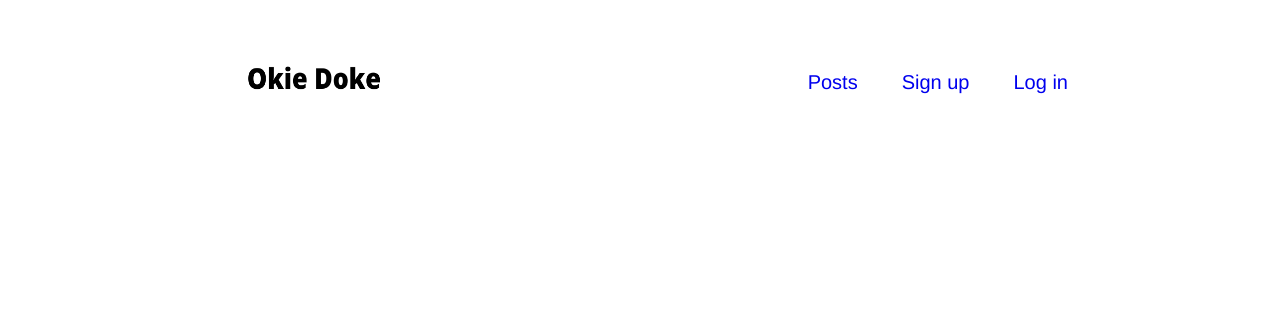
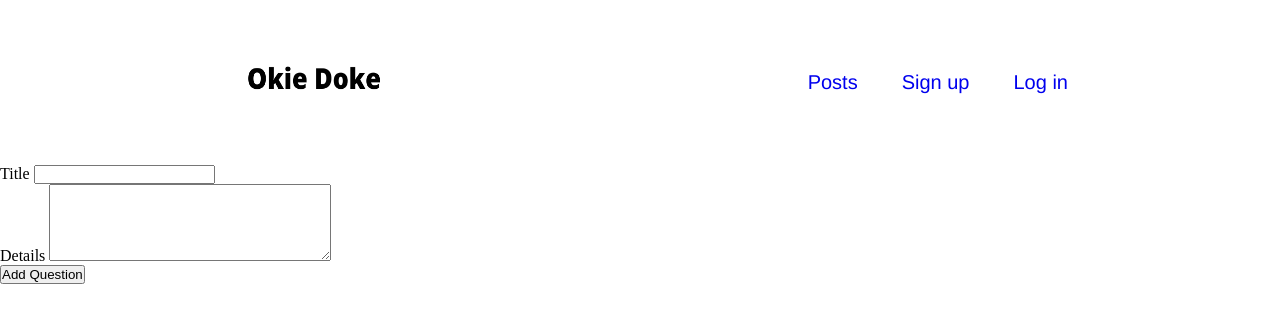
Before and after one commit to nboakye0/Group23_ITSC3155, a Flask app: template templates/new.html in a window 1280 px wide. Shown: the top 323 px of the page. Run offline with Flask 2, Linux system fonts and the light colour scheme; the template is opened without the code that fills it, so the values that code supplies are empty.

Commit message:
Added database and made form for new question and added some routes

```diff
--- a/app.py
+++ b/app.py
@@ -4,8 +4,24 @@
 import os
 from flask import Flask  # Flask is the web app that we will customize
 from flask import render_template  # render_template class to render HTML
+from flask import request
+from database import db
+from flask import redirect, url_for  # to redirect and use 'url_for' function
+from models import User as User
+from models import Question as Question
+from models import Answer as Answer
 
 app = Flask(__name__)
+# configure database
+app.config['SQLALCHEMY_DATABASE_URI'] = 'sqlite:///group23.db'
+app.config['SQLALCHEMY_TRACK_MODIFICATIONS']= False
+
+#  Bind SQLAlchemy db object to this Flask app
+db.init_app(app)
+
+# Setup models
+with app.app_context():
+    db.create_all()   # run under the app context
 
 @app.route("/")
 @app.route("/index")
@@ -14,4 +30,28 @@ def index():
 
 @app.route("/questions")
 def get_questions():
-    return render_template('questions.html')
+    my_questions = db.session.query(Question).all()
+
+    return render_template('questions.html', notes=my_questions)
+
+@app.route('/questions/new', methods=['GET', 'POST'])
+def new_question():
+    # check request method
+    if request.method == 'POST':
+        # get data needed
+        title = request.form['title']
+        details = request.form['details']
+        # date
+        from datetime import date
+        today = date.today()
+        today = today.strftime("%m-%d-%Y")
+        upvote = 0
+        downvote = 0
+        PIN = 0
+        new_record = Question(title, details, today, upvote, downvote, PIN)
+        db.session.add(new_record)
+        db.session.commit()
+
+        return redirect(url_for('get_notes'))
+    else:
+        return render_template('new.html')
--- /dev/null
+++ b/database.py
@@ -0,0 +1,4 @@
+from flask_sqlalchemy import SQLAlchemy
+
+# Initialize the Flask-SQLAlchemy extension instance
+db = SQLAlchemy()
--- a/templates/index.html
+++ b/templates/index.html
@@ -26,6 +26,8 @@
                <p class="index-text intro">Welcome to our Q&A site. You can post any question here and recieve an answer from anyone.</p>
                <p class="index-text intro">Click Posts to view the current posts. If you want to post a question or answer,
                     you must sign up for an account.</p>
+
+               <button><a href="{{ url_for('new_question') }}">Post a Question</a></button>
           </div>
           <img class="question" src="../static/question.jpg" alt="question mark">
      </main>
--- a/templates/new.html
+++ b/templates/new.html
@@ -20,6 +20,18 @@
           </nav>
      </header>
 
-
+     <form action="new", method="post">
+          <div>
+               <label for="title">Title</label>
+               <input type="text" id="title" name="title">
+          </div>
+          <div>
+               <label for="details">Details</label>
+               <textarea rows="5" cols="33" name="details"></textarea>
+          </div>
+          <div>
+               <input type="submit" value="Add Question">
+          </div>
+     </form>
 </body>
 </html>
--- a/templates/questions.html
+++ b/templates/questions.html
@@ -21,5 +21,7 @@
      </header>
 
 
+
+
 </body>
 </html>
```
Also changed, not shown: models.py (added, +30 -0 lines), OkieDoke.png (deleted), group23.db (added), question.jpg (deleted).
